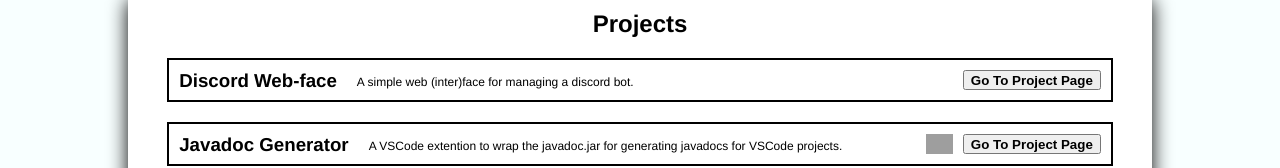
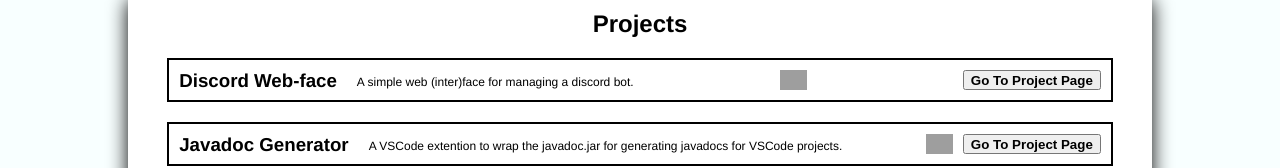
Before and after one commit to KeeganBruer/KeeganBruer.github.io, a plain HTML site: page projects.html in a window 1280 px wide. Shown: the part 130-298 px from the top of the page. Drawn offline with Linux system fonts and the light colour scheme; grey boxes are pictures that could not be loaded.

Commit message:
Update projects.html

```diff
--- a/projects.html
+++ b/projects.html
@@ -24,6 +24,7 @@
 				<div class="projectDiv" style="margin-bottom: 20px; padding: 10px; width: 90%; height: 20px; border: 2px solid black; margin-left: auto; margin-right: auto; display: flex; flex-direction: row;">
 					<h3 style="margin-top: 0px;">Discord Web-face</h3>
 					<p style="margin-left: 20px; margin-top: 5px; font-size: 12px;">A simple web (inter)face for managing a discord bot.</p>
+					<img style="margin-left: auto; margin-right: 10px; height: 20px; width: auto;" src="https://img.shields.io/npm/dy/discord-webface.svg">
 					<input class="projectLink" type="button" value="Go To Project Page" style="font-weight: Bold; margin-left: auto; "/>
 				</div>
 				<div class="projectDiv" style="margin-bottom: 20px; padding: 10px; width: 90%; height: 20px; border: 2px solid black; margin-left: auto; margin-right: auto; display: flex; flex-direction: row;">
```
